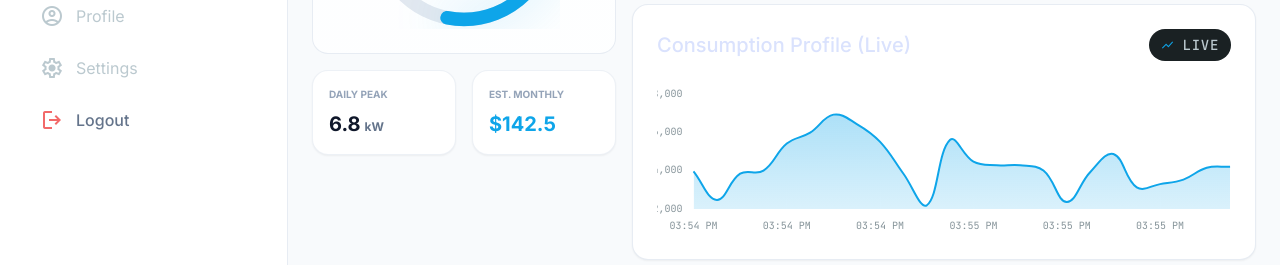
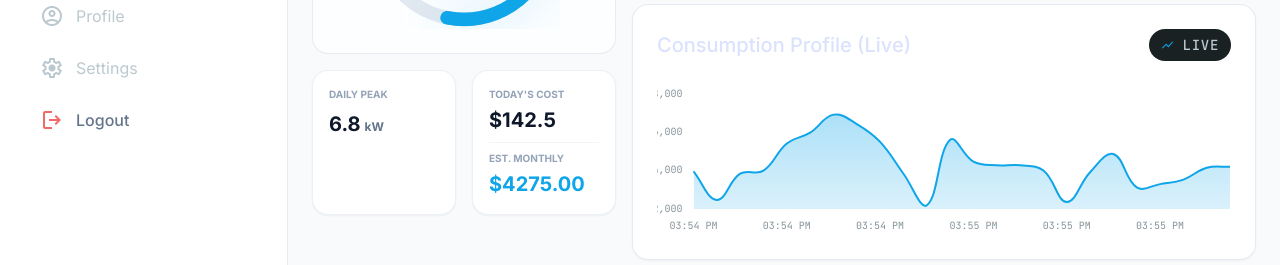
Before and after one commit to Prajwal-chougala/major, a React (Vite) app in the folder frontend/: page /dashboard in a window 1280 px wide. Shown: the part 356-621 px from the top of the page. Built offline with nearby package versions, Linux system fonts and the light colour scheme; no server answers; sample sign-in values are in the browser's storage.

Commit message:
Feat: Update Dashboard UI to show both daily and monthly estimated costs

```diff
--- a/frontend/src/pages/Dashboard.js
+++ b/frontend/src/pages/Dashboard.js
@@ -165,12 +165,22 @@ function Dashboard() {
                     </span>
                   </div>
                 </div>
-                <div className="bg-white rounded-2xl p-4 border border-slate-200/60 shadow-sm hover:border-[#0EA5E9]/20 transition-all">
-                  <div className="font-label-caps text-slate-400 font-bold text-[10px] uppercase mb-2">
-                    Est. Monthly
+                <div className="bg-white rounded-2xl p-4 border border-slate-200/60 shadow-sm hover:border-[#0EA5E9]/20 transition-all flex flex-col justify-between">
+                  <div>
+                    <div className="font-label-caps text-slate-400 font-bold text-[10px] uppercase mb-1">
+                      Today's Cost
+                    </div>
+                    <div className="font-title-md text-title-md text-slate-900 font-bold flex items-baseline gap-1">
+                      ${cost?.estimatedCost || '0.00'}
+                    </div>
                   </div>
-                  <div className="font-title-md text-title-md text-[#0EA5E9] font-bold flex items-baseline gap-1">
-                    ${cost?.estimatedCost || '0.00'}
+                  <div className="mt-2 pt-2 border-t border-slate-100">
+                    <div className="font-label-caps text-slate-400 font-bold text-[10px] uppercase mb-1">
+                      Est. Monthly
+                    </div>
+                    <div className="font-title-md text-title-md text-[#0EA5E9] font-bold flex items-baseline gap-1 text-sm">
+                      ${((cost?.estimatedCost || 0) * 30).toFixed(2)}
+                    </div>
                   </div>
                 </div>
               </div>
```
